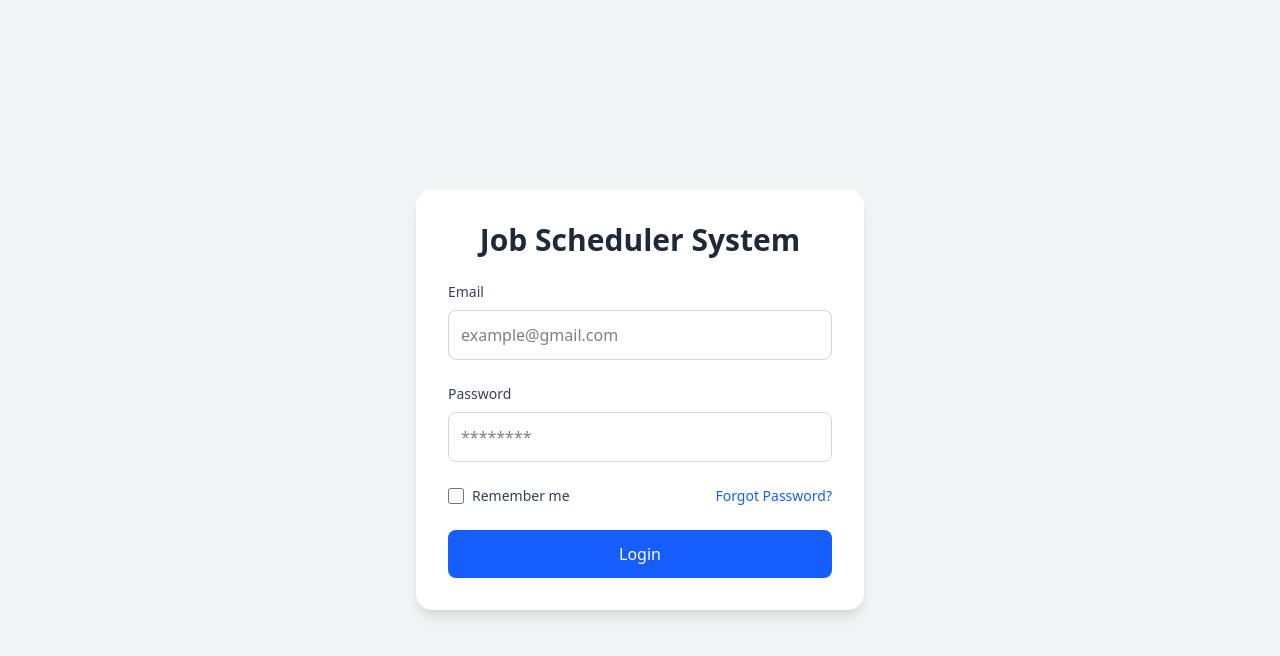
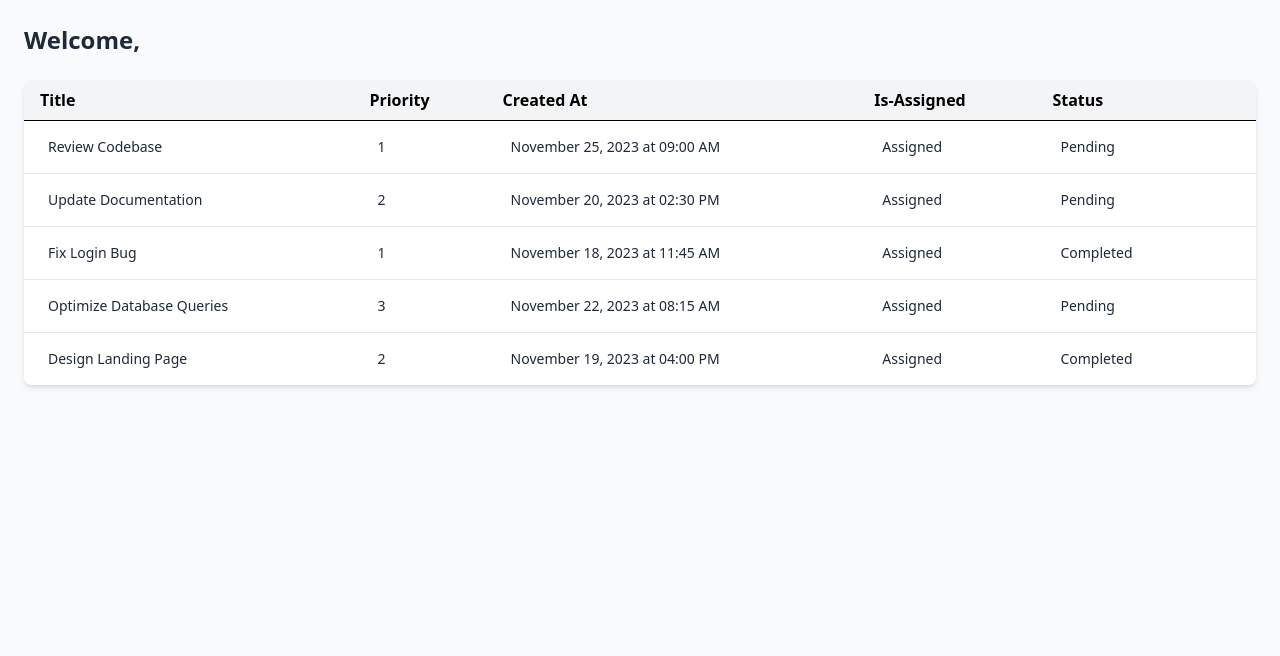
Before and after one commit to jae-red21/job-scheduler, a React (Vite) app in the folder frontend/: page / in a window 1280 px wide. Shown: the top 656 px of the page. Built offline with nearby package versions, Linux system fonts and the light colour scheme.

Commit message:
make SupervisorDashboard responsive

```diff
--- a/frontend/src/App.tsx
+++ b/frontend/src/App.tsx
@@ -10,11 +10,10 @@ function App() {
   return (
     <BrowserRouter>
       <Routes>
-        <Route path="/" element={<Login />} />
+        <Route path='/' element={<SupervisorDashboard tasks={tasks} />} />
+        <Route path="/supervisor-dashboard" element={<SupervisorDashboard tasks={tasks} />}  />
         <Route path='/login' element={<Login />} />
-        <Route path="/" element={<SupervisorDashboard tasks={tasks} />}  />
         <Route path="/supervisor-dashboard/new-task" element={<TaskForm />} />
-
         <Route path='/agent-dashboard' element={<AgentDashboard tasks={tasks} />} />
       </Routes>
     </BrowserRouter>
--- a/frontend/src/components/SupervisorDashboard.tsx
+++ b/frontend/src/components/SupervisorDashboard.tsx
@@ -11,14 +11,6 @@ const SupervisorDashboard = ({ tasks }: Props) => {
   const { user, loading } = useAuth();
   const navigate = useNavigate();
 
-  if(loading) {
-    return <p>Loading...</p>
-  }
-
-  if (!user) {
-    navigate('/login')
-  }
-
   const formatDate = (dateString: string) => {
     const date = new Date(dateString);
     return date.toLocaleDateString("en-US", {
@@ -31,11 +23,12 @@ const SupervisorDashboard = ({ tasks }: Props) => {
   };
 
   const theadStyle = "py-2 px-4 border-b font-semibold text-left";
+
   return (
-    <div className="p-6 bg-gray-50 min-h-screen">
+    <div className="p-4 md:p-6 bg-gray-50 min-h-screen">
       {/* Header Section */}
-      <div className="flex justify-between items-center mb-6">
-        <h1 className="text-2xl font-bold text-gray-800">
+      <div className="flex flex-col md:flex-row justify-between items-start md:items-center mb-6">
+        <h1 className="text-xl md:text-2xl font-bold text-gray-800 mb-4 md:mb-0">
           Welcome, {user?.username}
         </h1>
       </div>
@@ -46,11 +39,11 @@ const SupervisorDashboard = ({ tasks }: Props) => {
           <thead className="bg-gray-100">
             <tr>
               <th className={`${theadStyle}`}>Title</th>
-              <th className={`${theadStyle}`}>Priority</th>
-              <th className={`${theadStyle}`}>Created At</th>
-              <th className={`${theadStyle}`}>Is-Assigned</th>
+              <th className={`${theadStyle} hidden md:table-cell`}>Priority</th>
+              <th className={`${theadStyle} hidden md:table-cell`}>Created At</th>
+              <th className={`${theadStyle} hidden md:table-cell`}>Is-Assigned</th>
               <th className={`${theadStyle}`}>Status</th>
-              <th className={`${theadStyle}`}></th>
+              <th className={`${theadStyle} hidden md:table-cell`}></th>
             </tr>
           </thead>
           <tbody className="divide-y divide-gray-200">
@@ -59,7 +52,7 @@ const SupervisorDashboard = ({ tasks }: Props) => {
                 key={task.id}
                 className="hover:bg-gray-50 transition duration-200"
               >
-                <td className="px-6 py-4 whitespace-nowrap text-sm text-gray-800">
+                <td className="px-4 py-3 md:px-6 md:py-4 whitespace-nowrap text-sm text-gray-800">
                   <NavLink
                     to="/supervisor-dashboard/task-detail"
                     className="hover:text-blue-400"
@@ -67,16 +60,16 @@ const SupervisorDashboard = ({ tasks }: Props) => {
                     {task.name}
                   </NavLink>
                 </td>
-                <td className="px-6 py-4 whitespace-nowrap text-sm text-gray-800">
+                <td className="px-4 py-3 md:px-6 md:py-4 whitespace-nowrap text-sm text-gray-800 hidden md:table-cell">
                   {task.priority}
                 </td>
-                <td className="px-6 py-4 whitespace-nowrap text-sm text-gray-800">
+                <td className="px-4 py-3 md:px-6 md:py-4 whitespace-nowrap text-sm text-gray-800 hidden md:table-cell">
                   {formatDate(task.createdAt)}{" "}
                 </td>
-                <td className="px-6 py-4 whitespace-nowrap text-sm text-gray-800">
+                <td className="px-4 py-3 md:px-6 md:py-4 whitespace-nowrap text-sm text-gray-800 hidden md:table-cell">
                   {task.isAssigned ? "Assigned" : "Not Yet"}
                 </td>
-                <td className="px-6 py-4 whitespace-nowrap text-sm text-gray-800">
+                <td className="px-4 py-3 md:px-6 md:py-4 whitespace-nowrap text-sm text-gray-800">
                   {task.isCompleted ? "Completed" : "Pending"}
                 </td>
               </tr>
```
